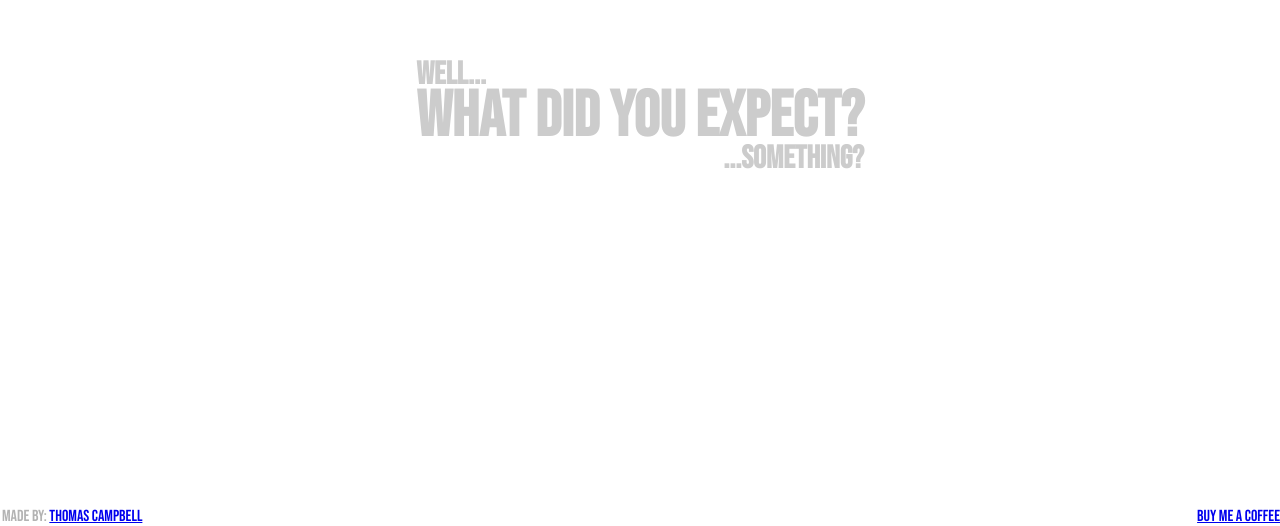
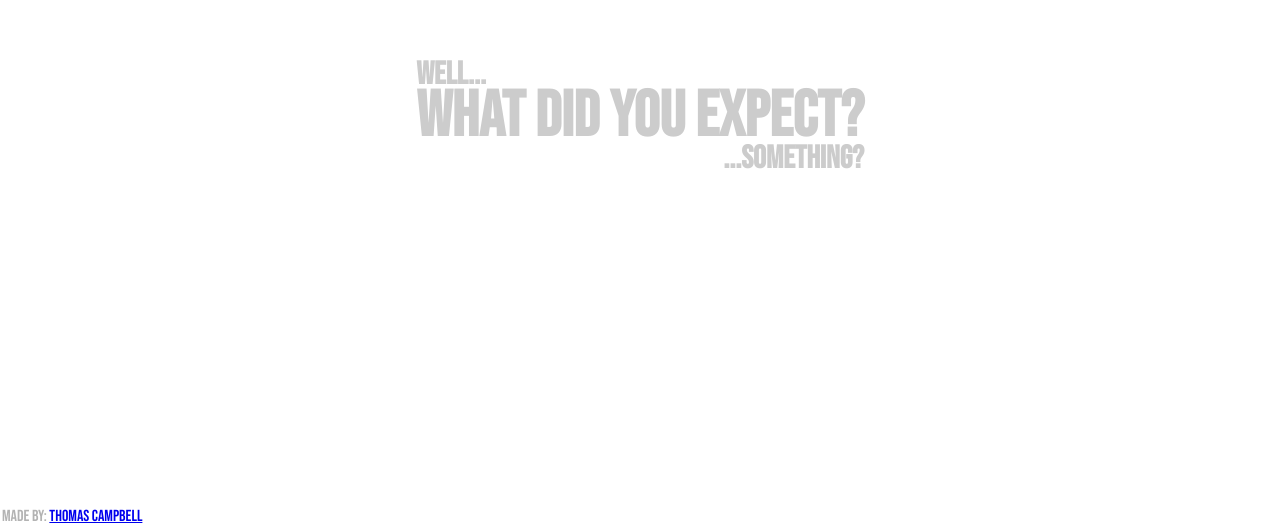
Before and after one commit to Choheron/this-website-does-nothing, a plain HTML site: page index.html in a window 1280 px wide. Shown: the part 274-800 px from the top of the page. Drawn offline with Linux system fonts and the light colour scheme.

Commit message:
remove donation link

```diff
--- a/index.html
+++ b/index.html
@@ -19,7 +19,6 @@
     </div>
     <div class='footer'>
         <p>Made by: <a href='https://www.thomascampbell.dev'>Thomas Campbell</a></p>
-        <p><a href='https://www.buymeacoffee.com/trc5271' target="_blank" rel="noopener noreferrer">Buy me a Coffee</a></p>
     </div>
 </body>
 </html>
```
